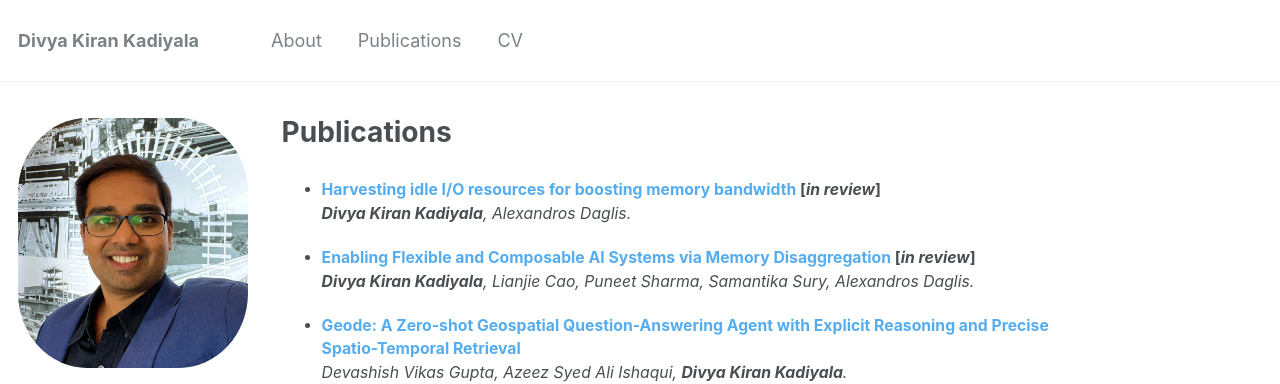
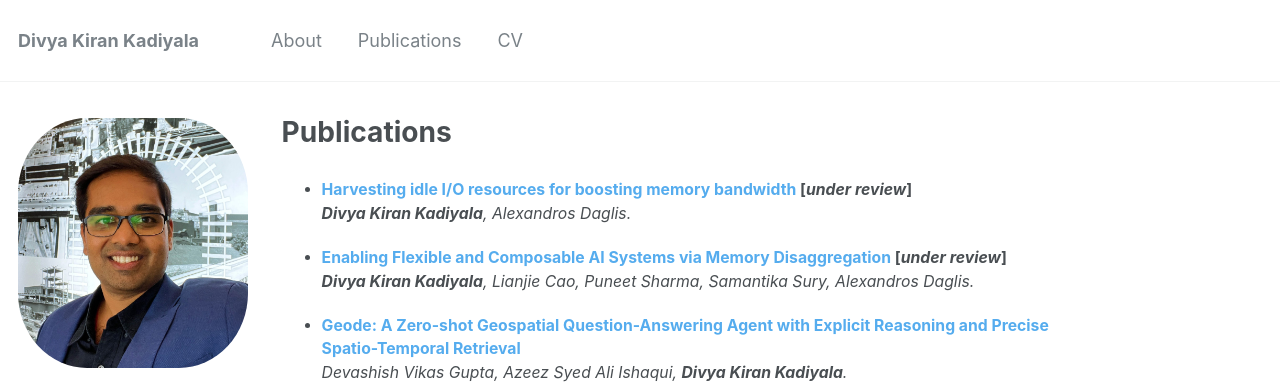
Before and after one commit to dkadiyala3/dkadiyala3.github.io, a Jekyll site: the page built from _pages/publications.md, in a window 1280 px wide and 1169 px high. Shown: the top 384 px of the window. Built offline with Jekyll 4.4.1, drawn with Linux system fonts in a browser that asks for light colours.

Commit message:
Feedback from Alex

```diff
--- a/_pages/publications.md
+++ b/_pages/publications.md
@@ -14,11 +14,11 @@ author_profile: true
   gtag('config', 'G-M9VN5LC2X6');
 </script>
 
-- **[Harvesting idle I/O resources for boosting memory bandwidth]() [_in review_]**
+- **[Harvesting idle I/O resources for boosting memory bandwidth]() [_under review_]**
 _**Divya Kiran Kadiyala**, Alexandros Daglis._ <br>
 
 
-- **[Enabling Flexible and Composable AI Systems via Memory Disaggregation]() [_in review_]**
+- **[Enabling Flexible and Composable AI Systems via Memory Disaggregation]() [_under review_]**
 _**Divya Kiran Kadiyala**, Lianjie Cao, Puneet Sharma, Samantika Sury, Alexandros Daglis._ <br>
 
 - **[Geode: A Zero-shot Geospatial Question-Answering Agent with Explicit Reasoning and Precise Spatio-Temporal Retrieval](https://sites.google.com/view/evgaisca24)**
```
Also changed, not shown: _pages/about.md (+1 -1 lines), 5 other files.
